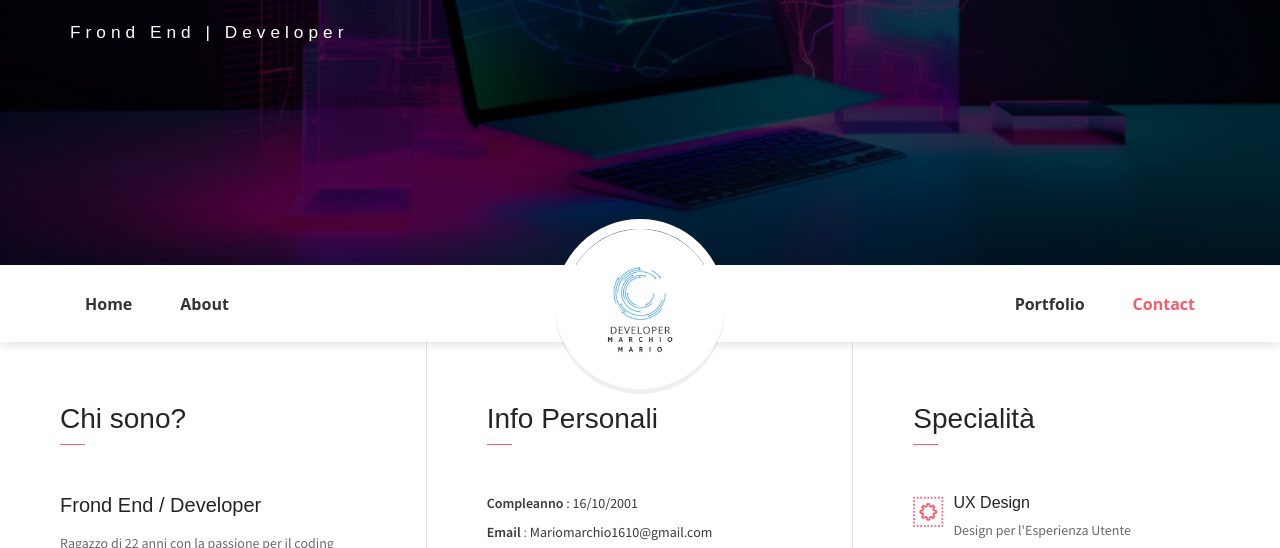
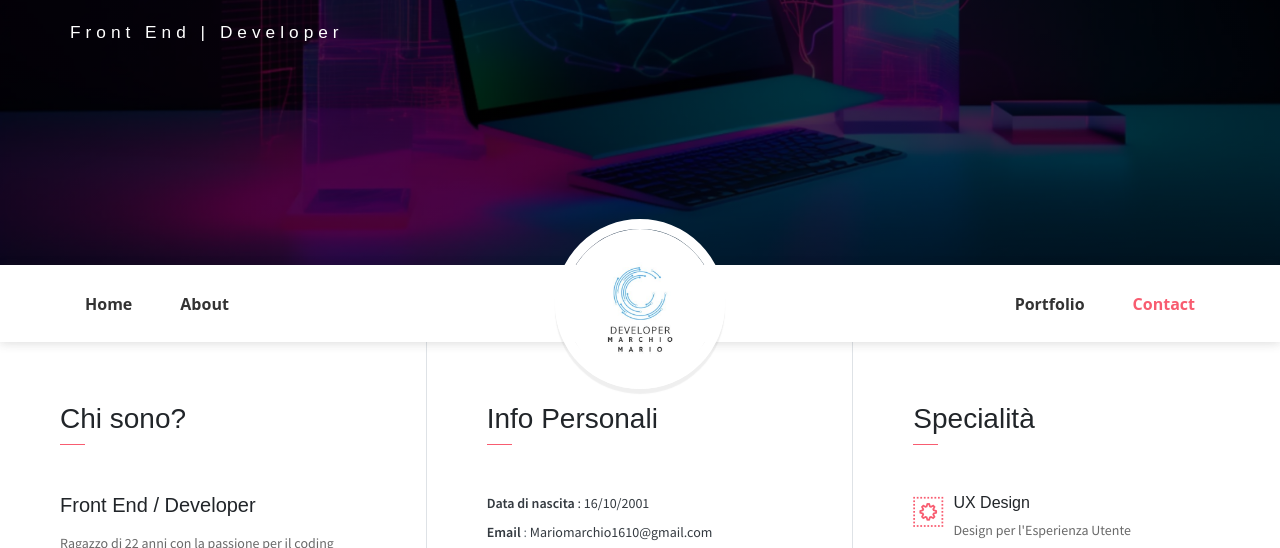
Before and after one commit to Mario-Marchio/portfolio-5, a plain HTML site: page index.html in a window 1280 px wide. Shown: the part 375-923 px from the top of the page. Drawn offline with nearby package versions, Linux system fonts and the light colour scheme; files whose address does not match are found by name.

Commit message:
minor fix

```diff
--- a/index.html
+++ b/index.html
@@ -33,7 +33,7 @@
             <div class="header-content">
                 <h4 class="header-subtitle">Ciao, Sono</h4>
                 <h1 class="header-title">Mario Marchio</h1>
-                <h6 class="header-mono">Frond End | Developer</h6>
+                <h6 class="header-mono">Front End | Developer</h6>
 
             </div>
         </div>
@@ -58,7 +58,7 @@
                     <img src="./portfolio/assets/imgs/DEVELOPER.jpg" alt="" class="brand-img">
                     <li class="brand-txt">
                         <h5 class="brand-title">Mario Marchio</h5>
-                        <div class="brand-subtitle">Frond End | Developer</div>
+                        <div class="brand-subtitle">Front End | Developer</div>
                     </li>
                 </ul>
                 <ul class="navbar-nav ml-auto">
@@ -77,7 +77,7 @@
             <div class="col-lg-4 about-card">
                 <h3 class="font-weight-light">Chi sono?</h3>
                 <span class="line mb-5"></span>
-                <h5 class="mb-3">Frond End / Developer</h5>
+                <h5 class="mb-3">Front End / Developer</h5>
                 <p class="mt-20">Ragazzo di 22 anni con la passione per il coding</p>
                 <button class="btn btn-outline-danger" data-toggle="modal" data-target="#certificatoModal"><i
                         class="icon-down-circled2 "></i>Certificato Boolean</button>
@@ -86,7 +86,7 @@
                 <h3 class="font-weight-light">Info Personali</h3>
                 <span class="line mb-5"></span>
                 <ul class="mt40 info list-unstyled">
-                    <li class="text-dark"><span>Compleanno</span> : 16/10/2001</li>
+                    <li class="text-dark"><span>Data di nascita</span> : 16/10/2001</li>
                     <li><span>Email</span> :<a class="text-dark" href="mailto:mariomarchio1610@gmail.com">
                             Mariomarchio1610@gmail.com</a></li>
                     <li><span>Phone</span> :<a class="text-dark" href="tel:+393290460327">+39 329 046 0327</a></li>
```
